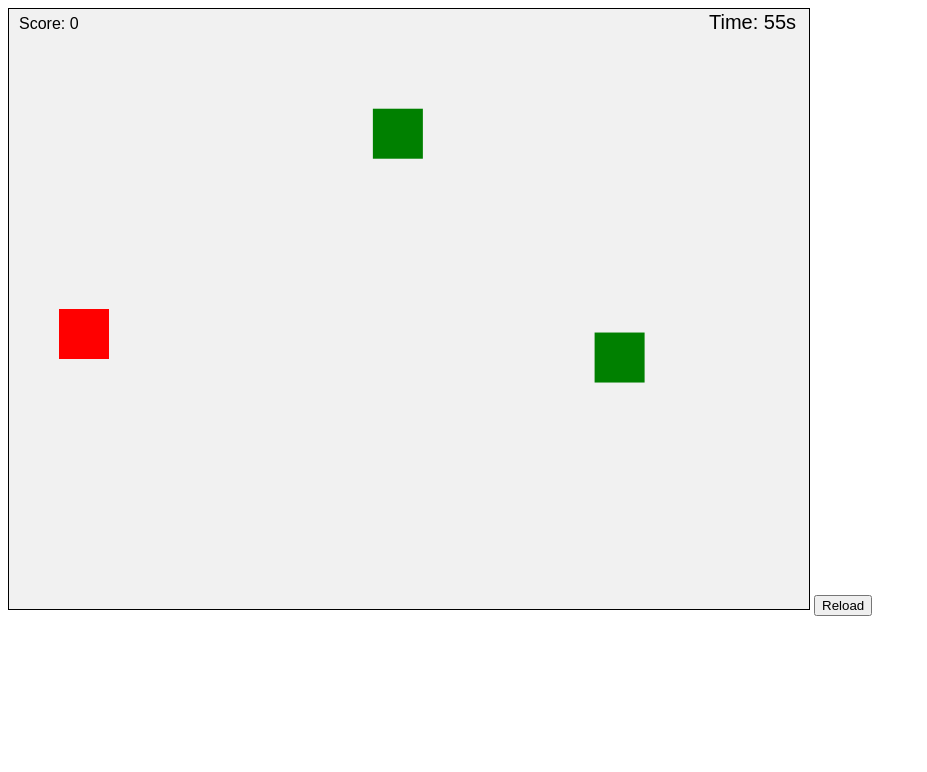
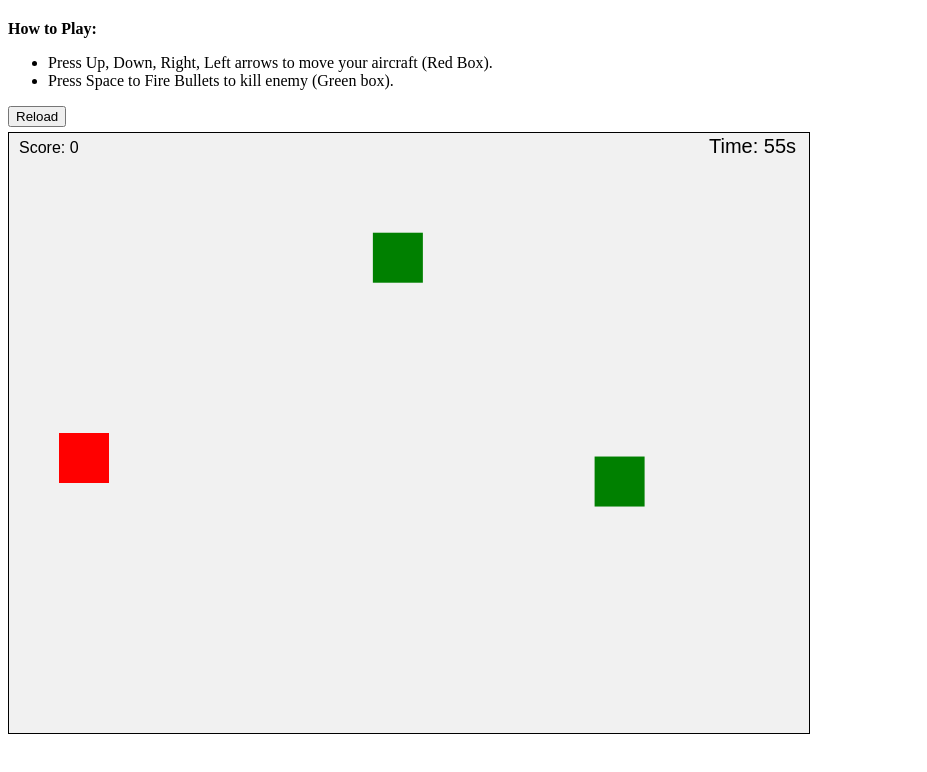
Before and after one commit to abhinayTiwari/BasicAircraftGame, a plain HTML site: page game.html in a window 1280 px wide. Shown: the whole page, without its empty margins (0-927 px from the left). Drawn offline with Linux system fonts and the light colour scheme.

Commit message:
Update game.html

```diff
--- a/game.html
+++ b/game.html
@@ -10,14 +10,23 @@
     </style>
   </head>
   <body>
+    <div style="margin-top: 20px">
+      <b>How to Play:</b>
+      <ul>
+        <li>
+          Press Up, Down, Right, Left arrows to move your aircraft (Red Box).
+        </li>
+        <li>Press Space to Fire Bullets to kill enemy (Green box).</li>
+      </ul>
+    </div>
+    <div style="margin: 5px 0">
+      <button id="reload">Reload</button>
+    </div>
     <canvas id="gameCanvas" width="800" height="600"></canvas>
 
     <script>
-      // Create reload button
-      const reloadButton = document.createElement("button");
-      reloadButton.innerText = "Reload";
-      reloadButton.addEventListener("click", reloadGame);
-      document.body.appendChild(reloadButton);
+      //reload button
+      document.getElementById("reload").addEventListener("click", reloadGame);
 
       // Get the canvas element
       const canvas = document.getElementById("gameCanvas");
```
